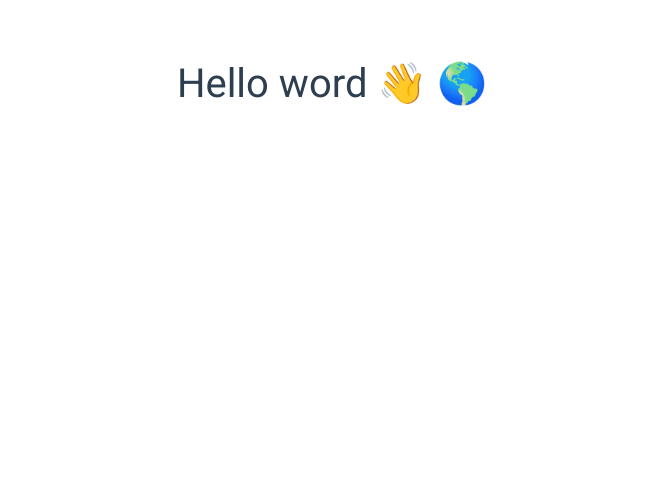
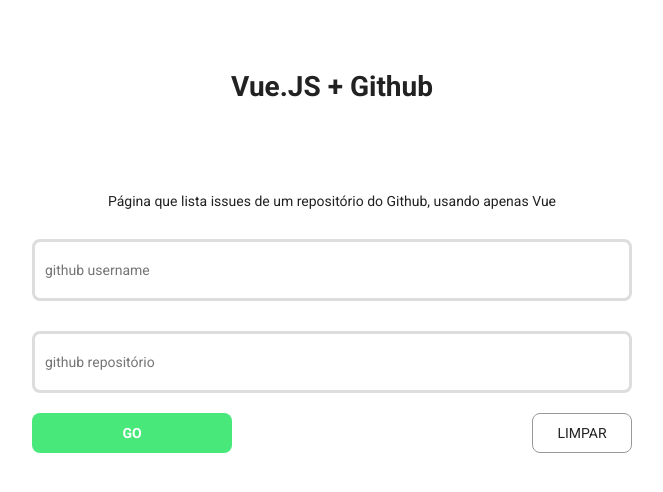
Before and after one commit to Natanaelvich/vuejs-introduction, a Vue app: page / in a window 1280 px wide. Shown: the top 492 px of the page, without its empty margins (308-971 px from the left). Built offline with nearby package versions, Linux system fonts and the light colour scheme.

Commit message:
create page form search github repo

```diff
--- a/package.json
+++ b/package.json
@@ -1,5 +1,5 @@
 {
-  "name": "hello-stagio",
+  "name": "githubissues",
   "version": "0.1.0",
   "private": true,
   "scripts": {
@@ -8,6 +8,7 @@
     "lint": "vue-cli-service lint"
   },
   "dependencies": {
+    "axios": "^0.19.2",
     "bootstrap": "^4.4.1",
     "core-js": "^3.6.4",
     "vue": "^2.6.11",
--- a/src/App.vue
+++ b/src/App.vue
@@ -1,17 +1,12 @@
 <template>
   <div id="app">
- <router-view/>
+    <router-view />
   </div>
 </template>
-
-
 
 <style>
 #app {
   -webkit-font-smoothing: antialiased;
   -moz-osx-font-smoothing: grayscale;
-  text-align: center;
-  color: #2c3e50;
-  margin-top: 60px;
 }
 </style>
--- /dev/null
+++ b/src/components/GitHubIssues/GithubIssues.vue
@@ -0,0 +1,102 @@
+<template>
+  <div class="App">
+    <h1>Vue.JS + Github</h1>
+
+    <p>
+      Página que lista issues de um repositório do Github, usando apenas Vue
+    </p>
+
+    <form>
+      <input type="text" name="username" placeholder="github username" />
+      <input type="text" name="repository" placeholder="github repositório" />
+
+      <div class="area-buttons">
+        <button type="submit">GO</button>
+        <button type="buttom">LIMPAR</button>
+      </div>
+    </form>
+  </div>
+</template>
+
+<script>
+export default {
+  name: "Home",
+
+  data() {
+    return {
+      msg: "ola mundo",
+    };
+  },
+};
+</script>
+
+<style scoped>
+.App {
+  width: 100%;
+  display: flex;
+  flex-direction: column;
+  align-items: center;
+  margin-top: 70px;
+}
+
+.App h1 {
+  margin-bottom: 90px;
+}
+
+.App form {
+  display: flex;
+  flex-direction: column;
+  align-items: center;
+  max-width: 600px;
+  width: 100%;
+}
+
+.App form input {
+  width: 100%;
+  margin-top: 30px;
+
+  padding: 20px 10px;
+
+  border-radius: 8px;
+  border: 0;
+  border: 3px solid #ddd;
+}
+.App form .area-buttons {
+  width: 100%;
+  display: flex;
+  justify-content: space-between;
+  margin-top: 20px;
+}
+
+.area-buttons button[type="submit"] {
+  color: #fff;
+  font-weight: bold;
+  background: #48e87b;
+
+  width: 200px;
+  height: 40px;
+  border: 0;
+  border-radius: 8px;
+  transition: background 0.5s, box-shadow 0.5s;
+}
+.area-buttons button[type="submit"]:hover {
+  background: #45bf49;
+  -webkit-box-shadow: -10px 10px 5px 0px rgba(224, 208, 224, 0.54);
+  -moz-box-shadow: -10px 10px 5px 0px rgba(224, 208, 224, 0.54);
+  box-shadow: -10px 10px 5px 0px rgba(224, 208, 224, 0.54);
+}
+.area-buttons button[type="buttom"] {
+  width: 100px;
+  height: 40px;
+  border-radius: 8px;
+  border: 1px solid #999;
+  background: transparent;
+  transition: background 0.5s, box-shadow 0.5s;
+}
+.area-buttons button[type="buttom"]:hover {
+  background: #f5f5f5;
+  -webkit-box-shadow: -10px 10px 5px 0px rgba(224, 208, 224, 0.54);
+  -moz-box-shadow: -10px 10px 5px 0px rgba(224, 208, 224, 0.54);
+  box-shadow: -10px 10px 5px 0px rgba(224, 208, 224, 0.54);
+}
+</style>
--- a/src/main.js
+++ b/src/main.js
@@ -1,7 +1,7 @@
 import Vue from "vue";
 import App from "./App.vue";
 import router from "./router";
-import "./assets/scss/app.scss";
+import "./styles/global.css";
 
 Vue.config.productionTip = false;
 
--- a/src/router/index.js
+++ b/src/router/index.js
@@ -1,7 +1,7 @@
 import Vue from "vue";
 import Router from "vue-router";
 
-import Home from "../components/HelloWorld.vue";
+import Home from "../components/GitHubIssues/GithubIssues.vue";
 
 Vue.use(Router);
 
--- /dev/null
+++ b/src/styles/global.css
@@ -0,0 +1,19 @@
+@import url('https://fonts.googleapis.com/css?family=Roboto:400,500,700&display=swap');
+*{
+    margin : 0;
+    padding : 0;
+    outline : 0;
+    box-sizing : border-box;
+}
+html,body,#root{
+    min-height : 100%;
+}
+
+body,input,button{
+    font-family: Roboto, sans-serif;
+    color : #222;
+    font-size : 14px;
+}
+button{
+    cursor: pointer;
+}
```
Also changed, not shown: src/assets/Sem título.png (added), 1 other file (tests, documents, lock files or other folders).
